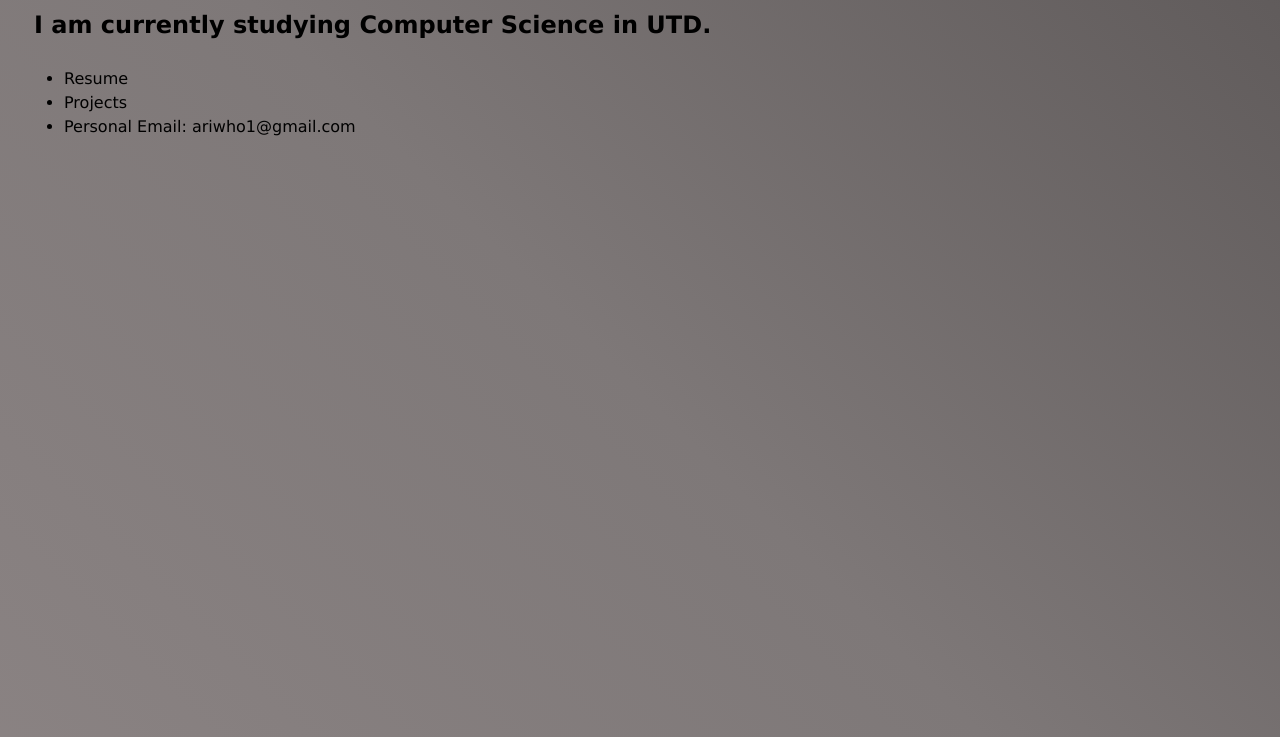
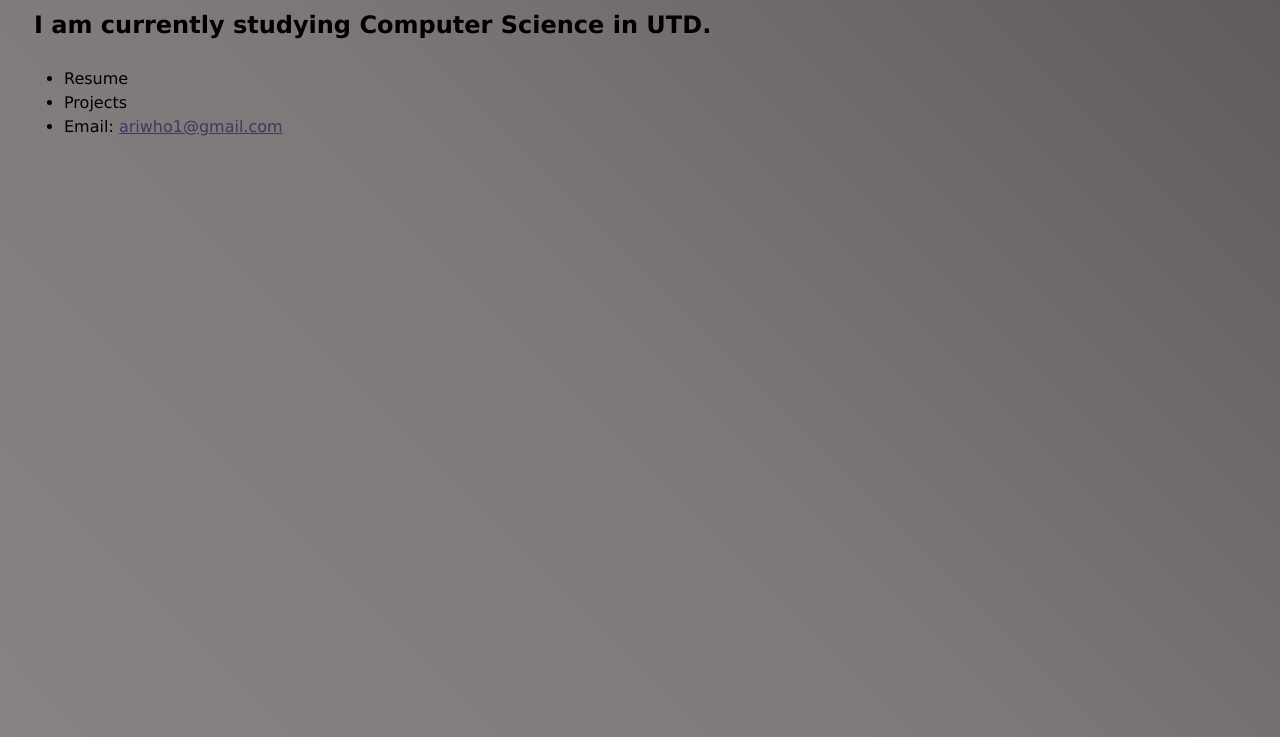
Before and after one commit to arihu/arihu.github.io, a plain HTML site: page index.html in a window 1280 px wide. Shown: the part 100-837 px from the top of the page. Drawn offline with Linux system fonts and the light colour scheme.

Commit message:
Add link style

```diff
--- a/index.html
+++ b/index.html
@@ -13,7 +13,7 @@
     <ul>
       <li>Resume</li>
       <li>Projects</li>
-      <li>Personal Email: ariwho1@gmail.com</li>
+      <li>Email: <a href="mailto:ariwho1@gmail.com">ariwho1@gmail.com</a></li>
     </ul>
   </body>
 </html>
--- a/styles.css
+++ b/styles.css
@@ -41,3 +41,19 @@ h1, h2 {
     padding: 10px;
     font-size: 20px;
 }
+
+a:link {
+   color: rgb(58, 58, 99);
+}
+
+a:visited {
+    color: rgb(16, 16, 112);
+}
+
+a:hover {
+    color: purple;
+}
+
+a:active {
+    color: rgb(253, 241, 241);
+}
```
